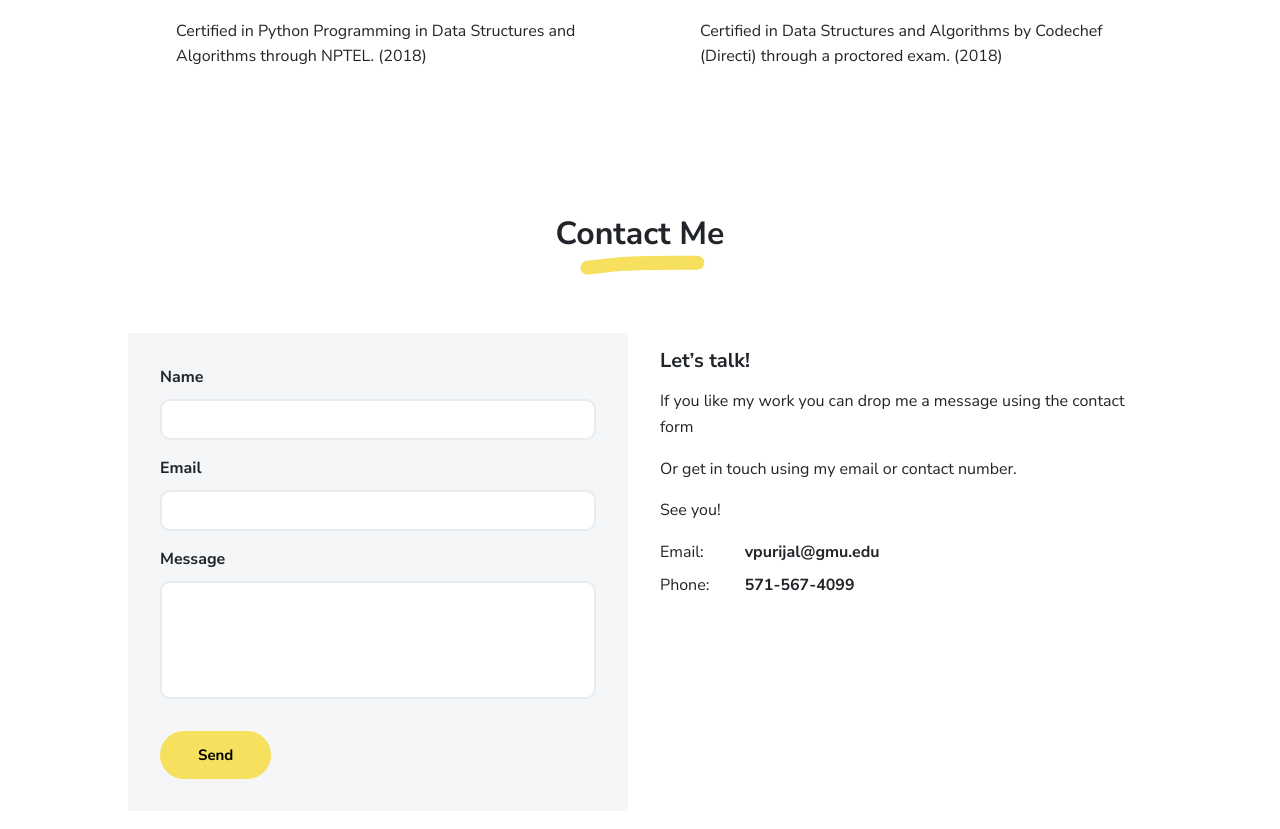
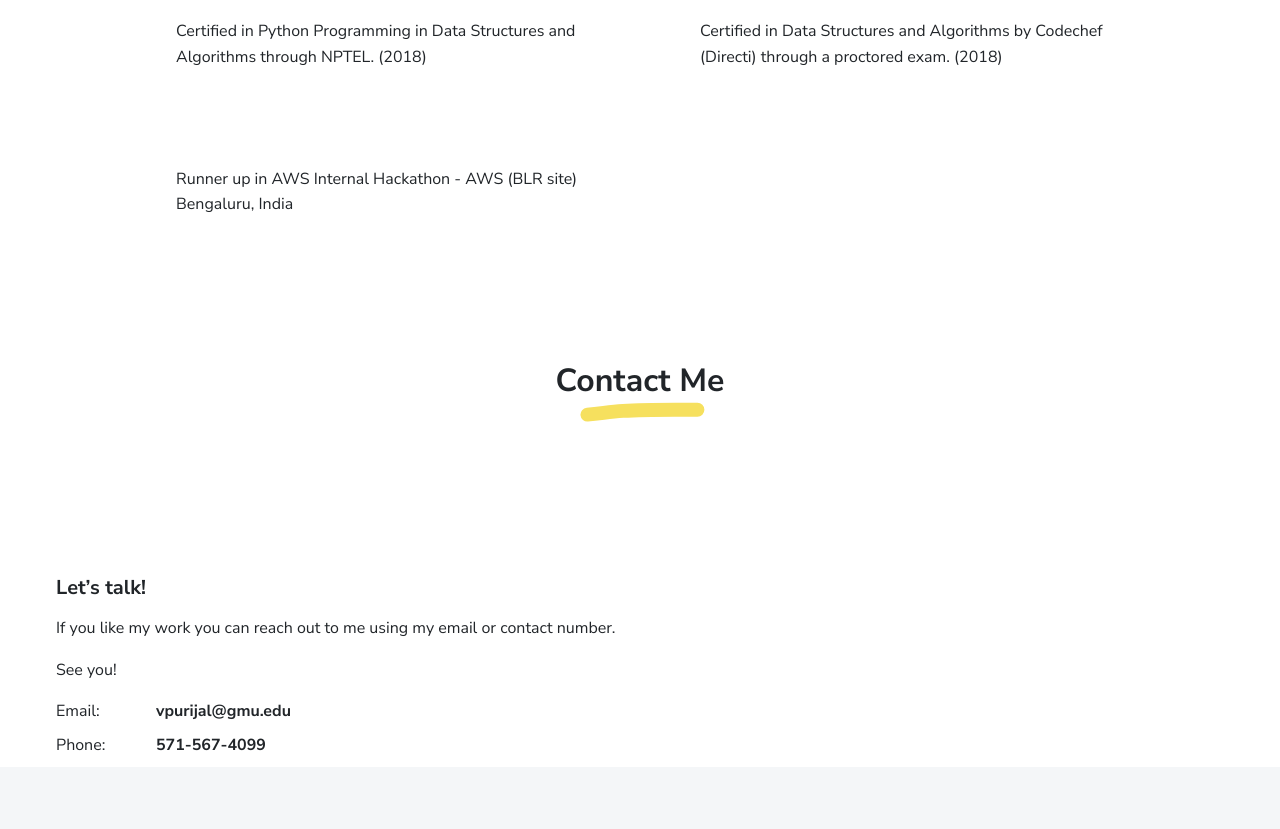
Before and after one commit to meghana-1998/meghanapurijala, a plain HTML site: page index.html in a window 1280 px wide. Shown: the part 5938-6767 px from the top of the page. Drawn offline with Linux system fonts and the light colour scheme.

Commit message:
Update index.html

```diff
--- a/index.html
+++ b/index.html
@@ -610,6 +610,13 @@
           <span class="m-2">Certified in Data Structures and Algorithms by Codechef (Directi) through a proctored exam. (2018)</span>
         </div>
       </div>
+
+       <div class="col-md-6 mb-5" data-aos="fade-right" data-aos-delay="700">
+        <div class="d-flex ms-md-3">
+          <span class="m-2"> Runner up in AWS Internal Hackathon - AWS (BLR site) Bengaluru, India</span>
+        </div>
+      </div>
+
     </div>
   </div>
 </div>
@@ -637,7 +644,7 @@
     <div class="text-center mb-5">
       <h2 class="marker marker-center">Contact Me</h2>
     </div>
-    <div class="row">
+<!--     <div class="row">
       <div class="col-md-6" data-aos="zoom-in" data-aos-delay="100">
         <div class="bg-light my-2 p-3 pt-2"><form action="https://formspree.io/your@email.com"
     method="POST">
@@ -653,15 +660,14 @@
     <label for="message" class="form-label fw-bolder">Message</label>
     <textarea class="form-control" style="resize: none;" id="message" name="message" rows="4" required></textarea>
   </div>
-  <button class="btn btn-primary mt-2" type="submit">Send</button>
-</form>
+  <button class="btn btn-primary mt-2" type="submit">Send</button> -->
+<!-- </form> -->
         </div>
       </div>
       <div class="col-md-6" data-aos="fade-left" data-aos-delay="300">
         <div class="mt-3 px-1">
           <div class="h5">Let’s talk!</div>
-          <p>If you like my work you can drop me a message using the contact form </p>
-          <p>Or get in touch using my email or contact number.</p>
+          <p>If you like my work you can reach out to me using my email or contact number.</p>
           <p>See you!</p>
         </div>
         <div class="mt-53 px-1">
```
